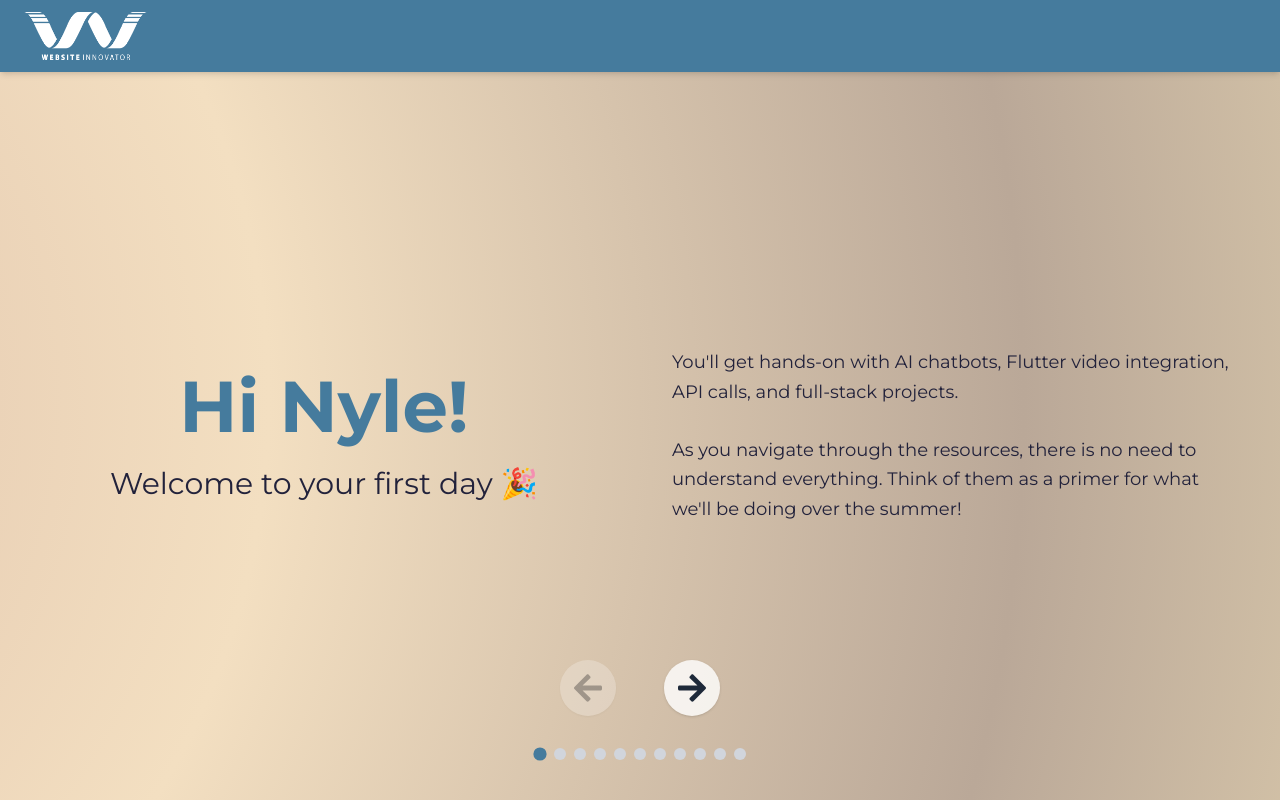
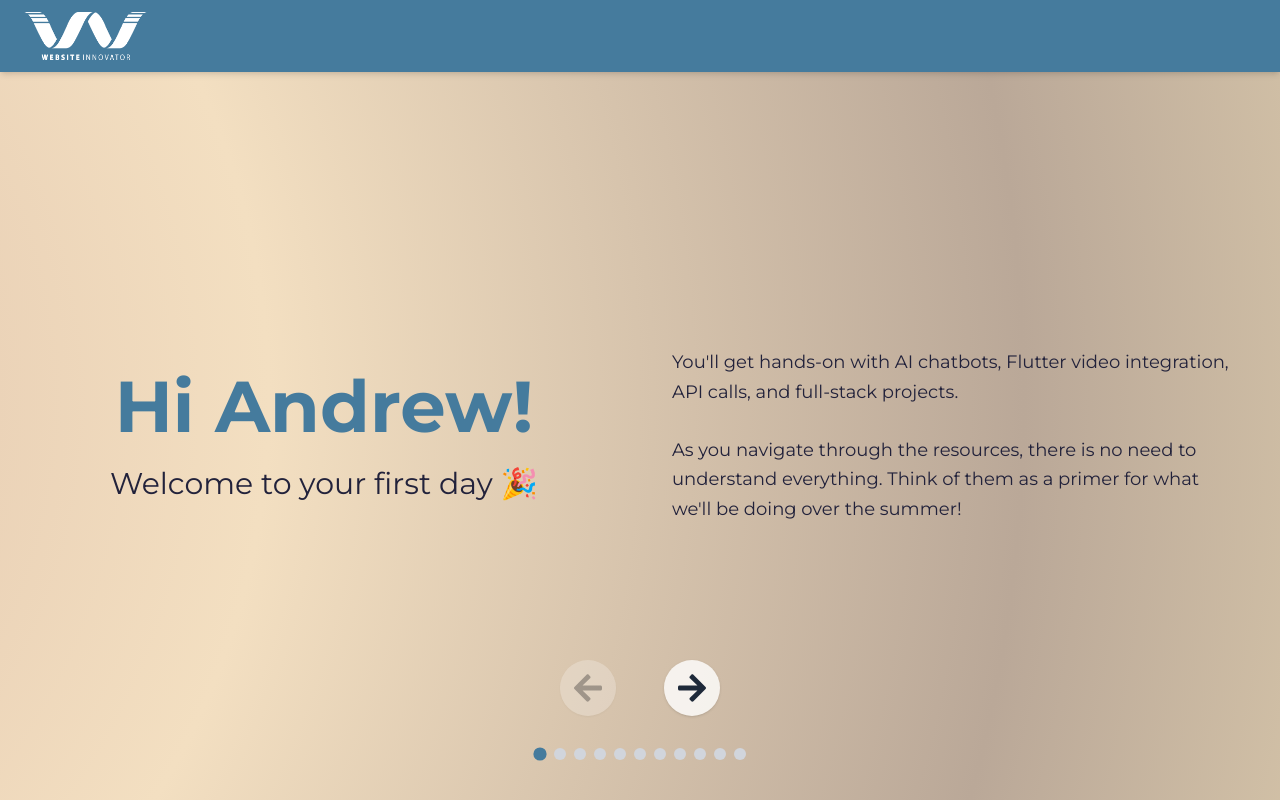
Before and after one commit to skim1243/welcome-interns, a Next.js app: page / in a window 1280 px wide. Built offline with nearby package versions, Linux system fonts and the light colour scheme.

Commit message:
Andrew version

```diff
--- a/src/app/page.tsx
+++ b/src/app/page.tsx
@@ -11,7 +11,7 @@ const sections = [
         <div className="flex flex-col items-center justify-center">
 
           <h1 className="text-5xl sm:text-7xl font-bold mb-4 text-[#457b9d]">
-            Hi Nyle!
+            Hi Andrew!
           </h1>
           <p className="text-2xl sm:text-3xl font-medium text-[#22223b] mt-2">
             Welcome to your first day 🎉
```
